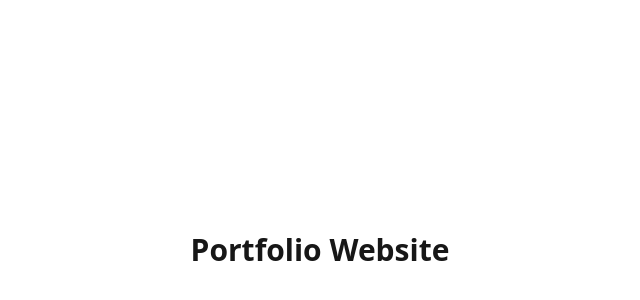
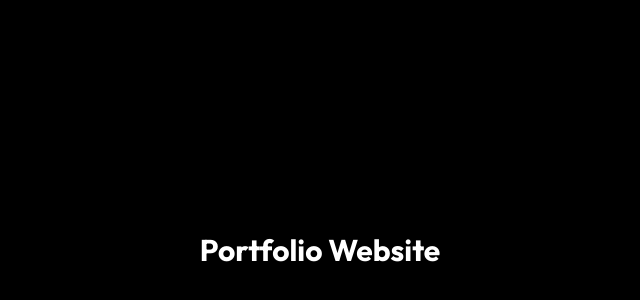
Before and after one commit to Rahul-R79/Me-Portfolio, a Next.js app: page / in a window 1280 px wide. Shown: the part 150-450 px from the top of the page, without its empty margins (320-960 px from the left). Built offline with nearby package versions, Linux system fonts and the light colour scheme.

Commit message:
feat: setup Outfit font and global black/white theme

```diff
--- a/app/globals.css
+++ b/app/globals.css
@@ -1,13 +1,15 @@
 @import "tailwindcss";
 
 :root {
-    --background: #ffffff;
-    --foreground: #171717;
+    /* Enforce Black & White Theme */
+    --background: #000000;
+    --foreground: #ffffff;
 }
 
 @theme inline {
     --color-background: var(--background);
     --color-foreground: var(--foreground);
+    --font-sans: var(--font-outfit);
 }
 
 body {
--- a/app/layout.tsx
+++ b/app/layout.tsx
@@ -1,8 +1,16 @@
 import type { Metadata } from "next";
+import { Outfit } from "next/font/google";
 import "./globals.css";
 
+// Configure Outfit font
+const outfit = Outfit({
+  subsets: ["latin"],
+  variable: "--font-outfit",
+  weight: ["300", "400", "500", "600", "700"],
+});
+
 export const metadata: Metadata = {
-  title: "My Portfolio",
+  title: "Rahul - Portfolio",
   description: "Personal portfolio website",
 };
 
@@ -13,7 +21,9 @@ export default function RootLayout({
 }>) {
   return (
     <html lang="en">
-      <body className="antialiased">{children}</body>
+      <body className={`${outfit.variable} font-sans antialiased`}>
+        {children}
+      </body>
     </html>
   );
 }
```
